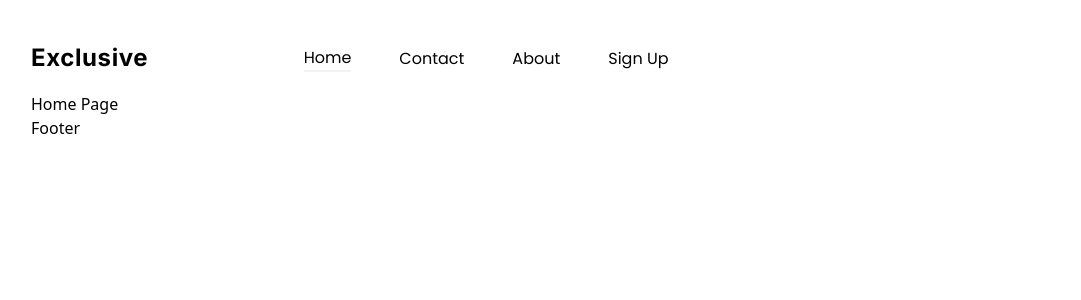
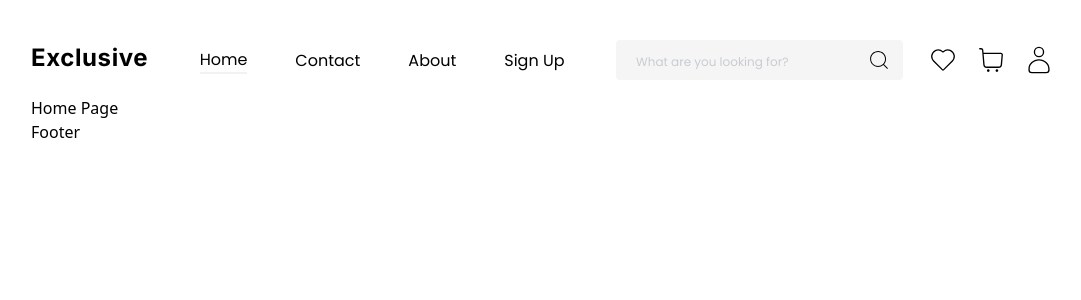
Before and after one commit to rezarafi97/eCommerce, a React (Vite) app: page / in a window 1280 px wide. Shown: the top 300 px of the page, without its empty margins (97-1178 px from the left). Built offline with nearby package versions, Linux system fonts and the light colour scheme.

Commit message:
styling navbar second phase

```diff
--- a/src/components/Navbar/NavbarTools.jsx
+++ b/src/components/Navbar/NavbarTools.jsx
@@ -1,11 +1,28 @@
+import { CiSearch, CiHeart, CiShoppingCart, CiUser } from "react-icons/ci";
+
 const NavbarTools = () => {
-  return <div>
-    <input type="search" />
+  return (
+    <div className="flex gap-6">
+      <div className="flex bg-searchInput rounded py-2 pl-5 pr-3 flex-auto">
+        <input
+          type="search"
+          className="flex-auto bg-searchInput outline-none placeholder:font-poppins placeholder:text-xs placeholder:align-baseline placeholder:opacity-50"
+          placeholder="What are you looking for?"
+        />
+        <button type="submit">
+          <CiSearch className="flex-auto w-6 h-6" />
+        </button>
+      </div>
 
-    <div></div>
-    <div></div>
-    <div></div>
-  </div>;
+      <div className="flex-auto flex gap-4 h-8 self-center">
+        <CiHeart className="w-full h-full" />
+
+        <CiShoppingCart className="w-full h-full" />
+
+        <CiUser className="w-full h-full" />
+      </div>
+    </div>
+  );
 };
 
 export default NavbarTools;
--- a/tailwind.config.js
+++ b/tailwind.config.js
@@ -103,6 +103,7 @@ export default {
           500: "#F89118",
           600: "#C77414",
         },
+        searchInput: "#f5f5f5"
       },
     },
   },
```
